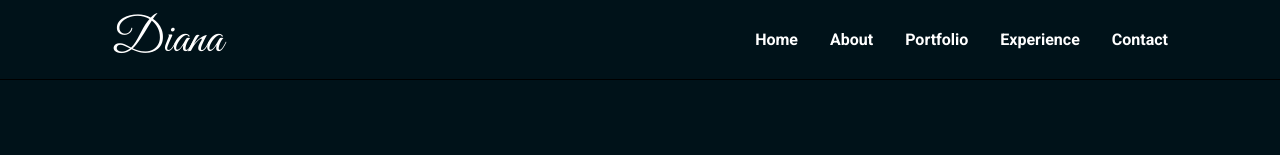
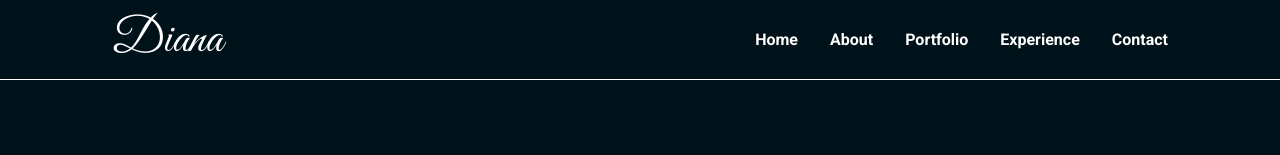
Before and after one commit to DianaBeki/my-portfolio-react, a React (Create React App) app: page / in a window 1280 px wide. Shown: the top 155 px of the page. Built offline with nearby package versions, Linux system fonts and the light colour scheme.

Commit message:
Add border color to class nav

```diff
--- a/src/index.css
+++ b/src/index.css
@@ -32,7 +32,7 @@
 
 .bg-nav {
   background: #001219;
-  border-bottom: 1px solid black;
+  border-bottom: 1px solid #fff;
 }
 
 /* About background image */
```
